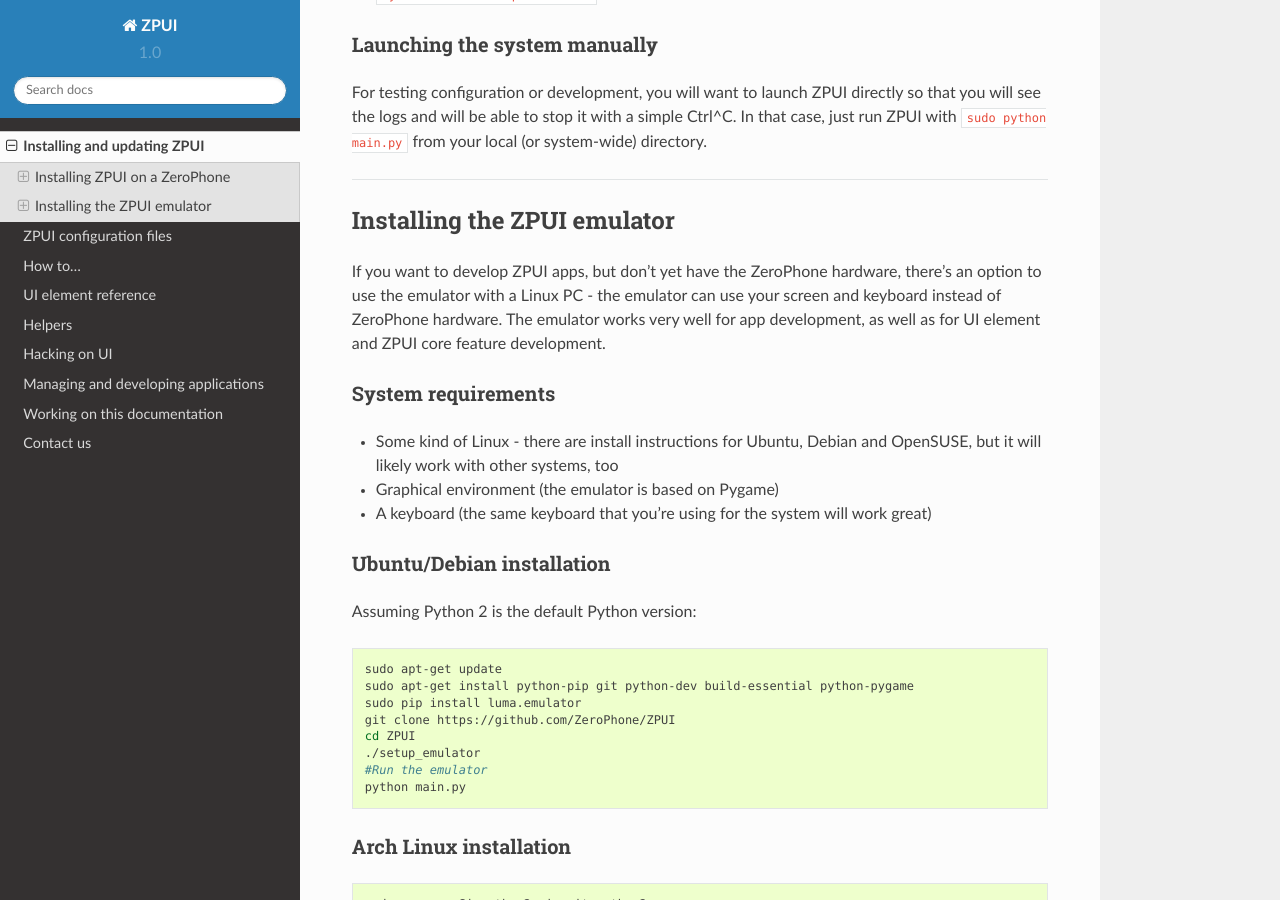
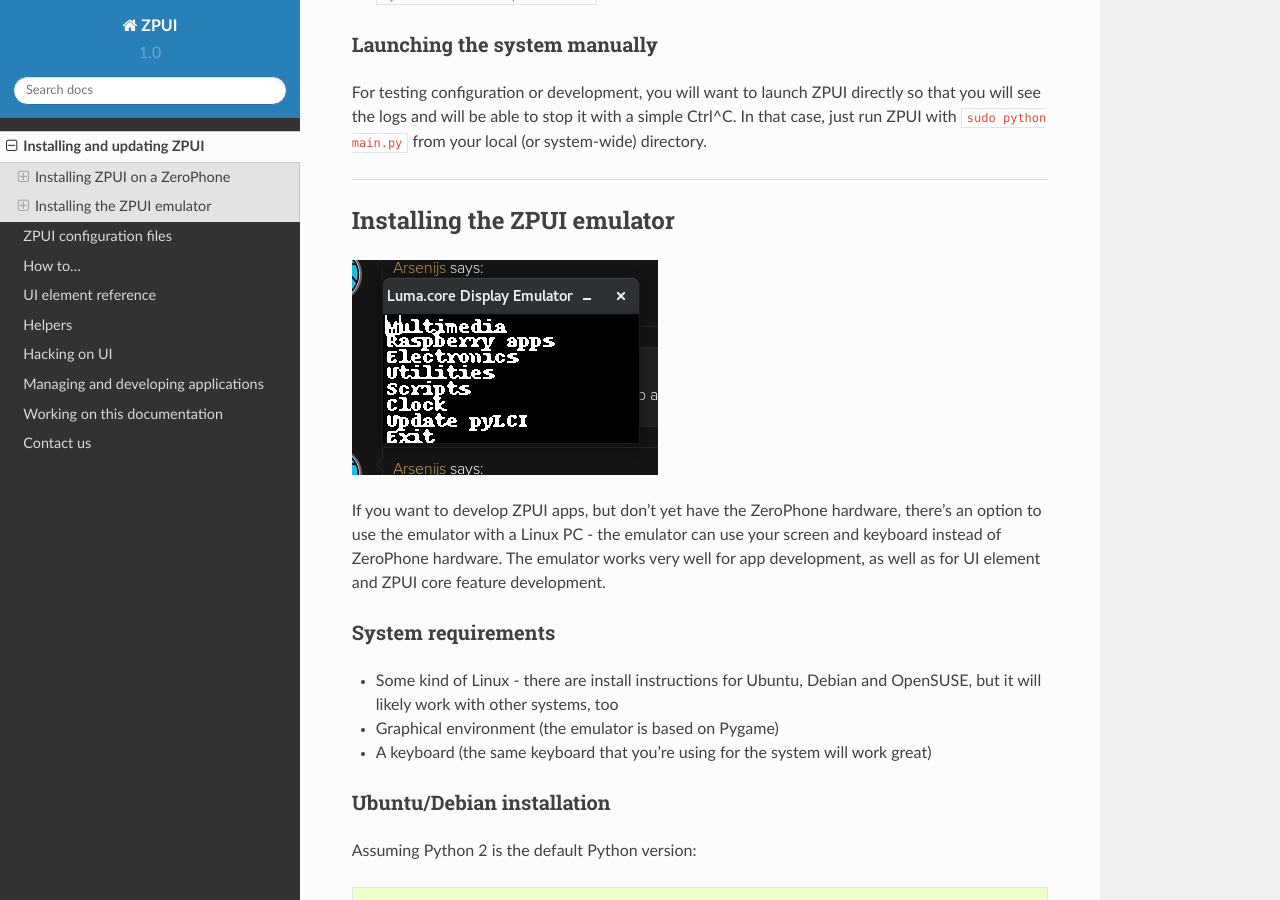
Before and after one commit to CRImier/pyLCI, a Sphinx documentation site: the page built from docs/setup.rst, in a window 1280 px wide and 900 px high, scrolled down 1576 px. Built offline with Sphinx 7.4.7 and the Read the Docs theme 2.0.0, drawn with Linux system fonts in a browser that asks for light colours.

Commit message:
Adding the ZPUI emulator picture to emulator setup instructions

```diff
--- a/docs/setup.rst
+++ b/docs/setup.rst
@@ -85,6 +85,8 @@
 Installing the ZPUI emulator
 ============================
 
+.. image:: _static/ZPUI_Emulator.png
+
 If you want to develop ZPUI apps, but don't yet have the ZeroPhone hardware,
 there's an option to use the emulator with a Linux PC - the emulator can use your
 screen and keyboard instead of ZeroPhone hardware. The emulator works very well for
```
Also changed, not shown: docs/_static/ZPUI_Emulator.png (added).
